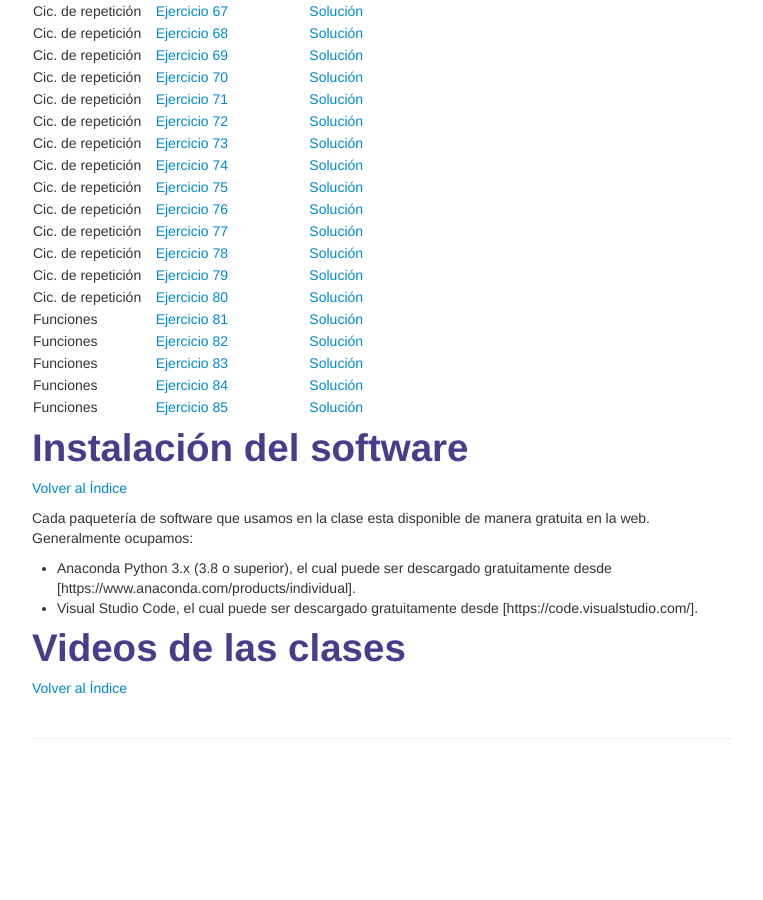
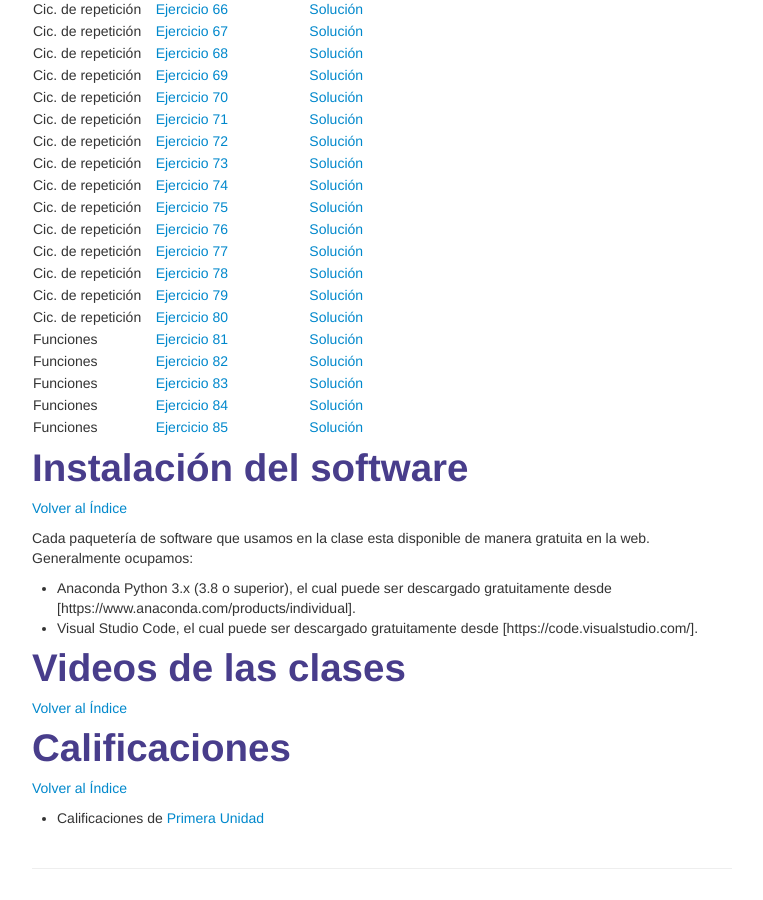
Before and after one commit to enriGarcia/enriGarcia.github.io, a Jekyll site: the page built from pages/teaching/progBas.md, in a window 1280 px wide and 900 px high, scrolled down 2201 px. Shown: the whole window, without its empty margins (258-1021 px from the left). Built offline with Jekyll 4.4.1, drawn with Linux system fonts in a browser that asks for light colours; before the commit the page ends 2971 px from its top, so only the background shows below that.

Commit message:
webpage update

```diff
--- a/pages/teaching/progBas.md
+++ b/pages/teaching/progBas.md
@@ -10,6 +10,7 @@ description: Instalación de hardware y software para el microcontrolador ATMEGA
 - [Lista de ejercicios](#lista-de-ejercicios)
 - [Instalación del software](#instalación-del-software)
 - [Videos de las clases](#videos-de-las-clases)
+- [Calificaciones](#calificaciones)
 
 # Exámenes
 [Volver al Índice](#índice)
@@ -119,6 +120,11 @@ Cada paquetería de software que usamos en la clase esta disponible de manera gr
 # Videos de las clases
 [Volver al Índice](#índice)
 
+# Calificaciones
+[Volver al Índice](#índice)
+
+- Calificaciones de [Primera Unidad]({{ BASE_PATH}}/pages/stuff/u1_prgb.pdf)
+
 
 <!-- Note: this is how to write a comment in HTML. Everything in here won't show up on your webpage.-->
 
```
Also changed, not shown: 1 other file.
